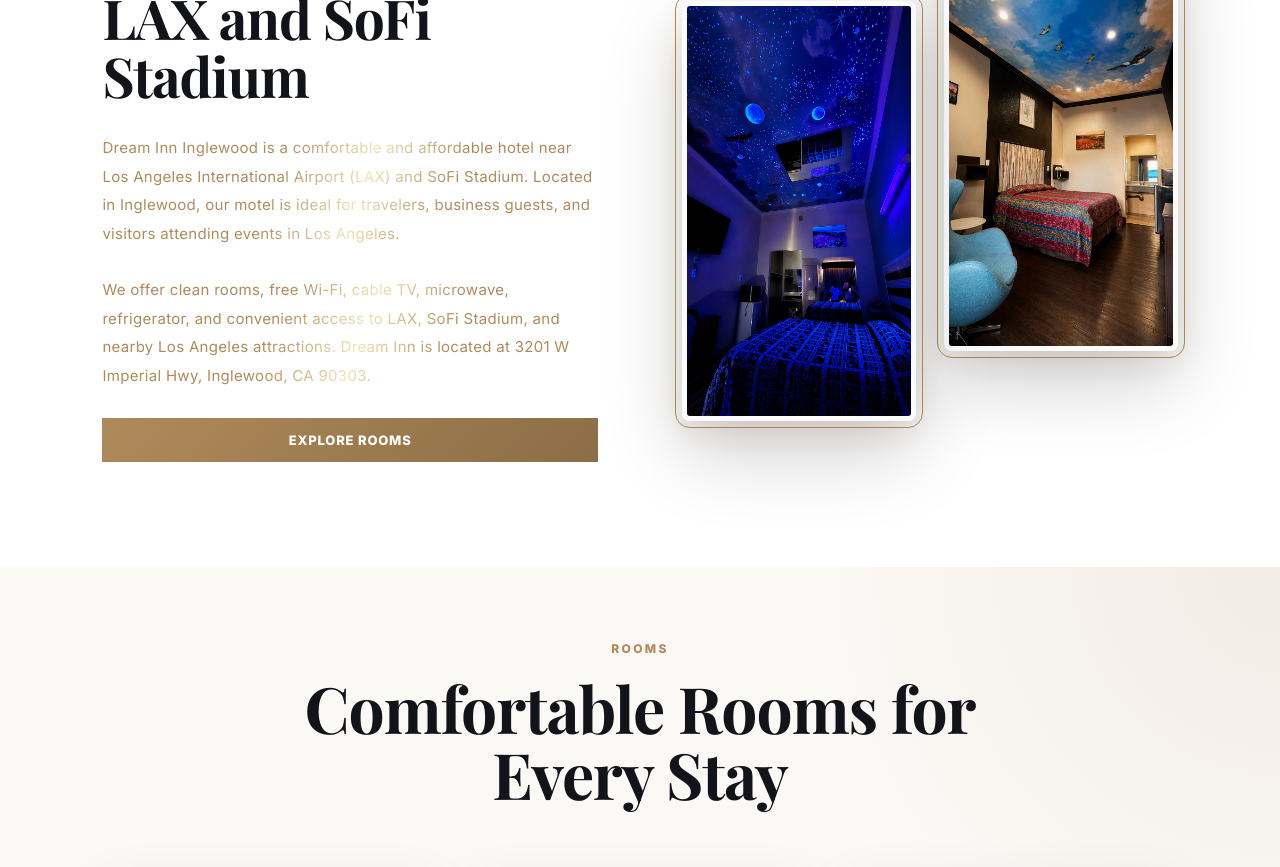
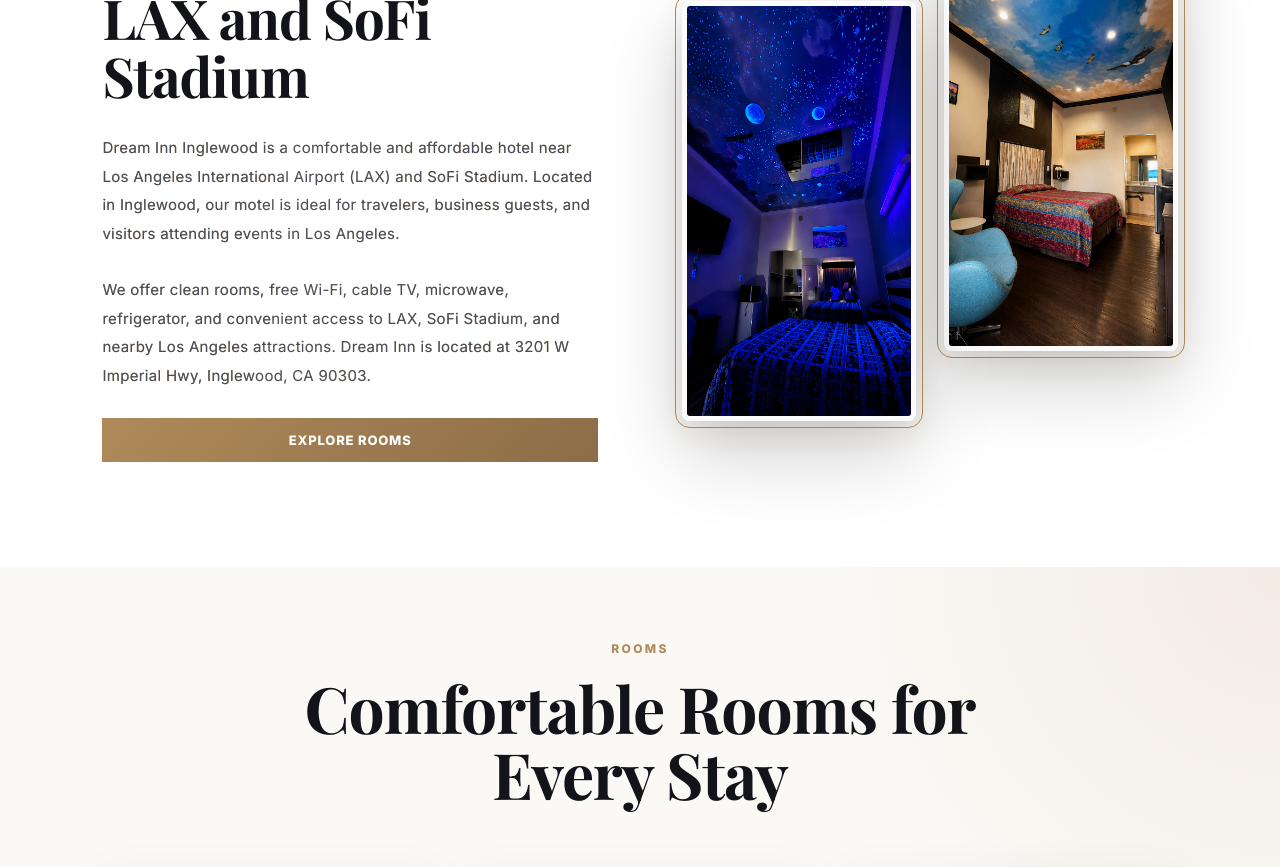
Before and after one commit to meetx00719/dream-inn-website, a React (Vite) app: page / in a window 1280 px wide. Shown: the part 1400-2267 px from the top of the page. Built offline with nearby package versions, Linux system fonts and the light colour scheme; a web font is replaced by a local one.

Commit message:
add alimom

```diff
--- a/src/index.css
+++ b/src/index.css
@@ -1494,13 +1494,12 @@ button {
   background: linear-gradient(
     110deg,
     #b08a5a 20%,
-    #f2e3b3 30%,
+    #f2e3b3 10%,
     #b08a5a 40%
   );
   background-size: 180% auto;
 
   -webkit-background-clip: text;
-  -webkit-text-fill-color: transparent;
 
 
 }
```
